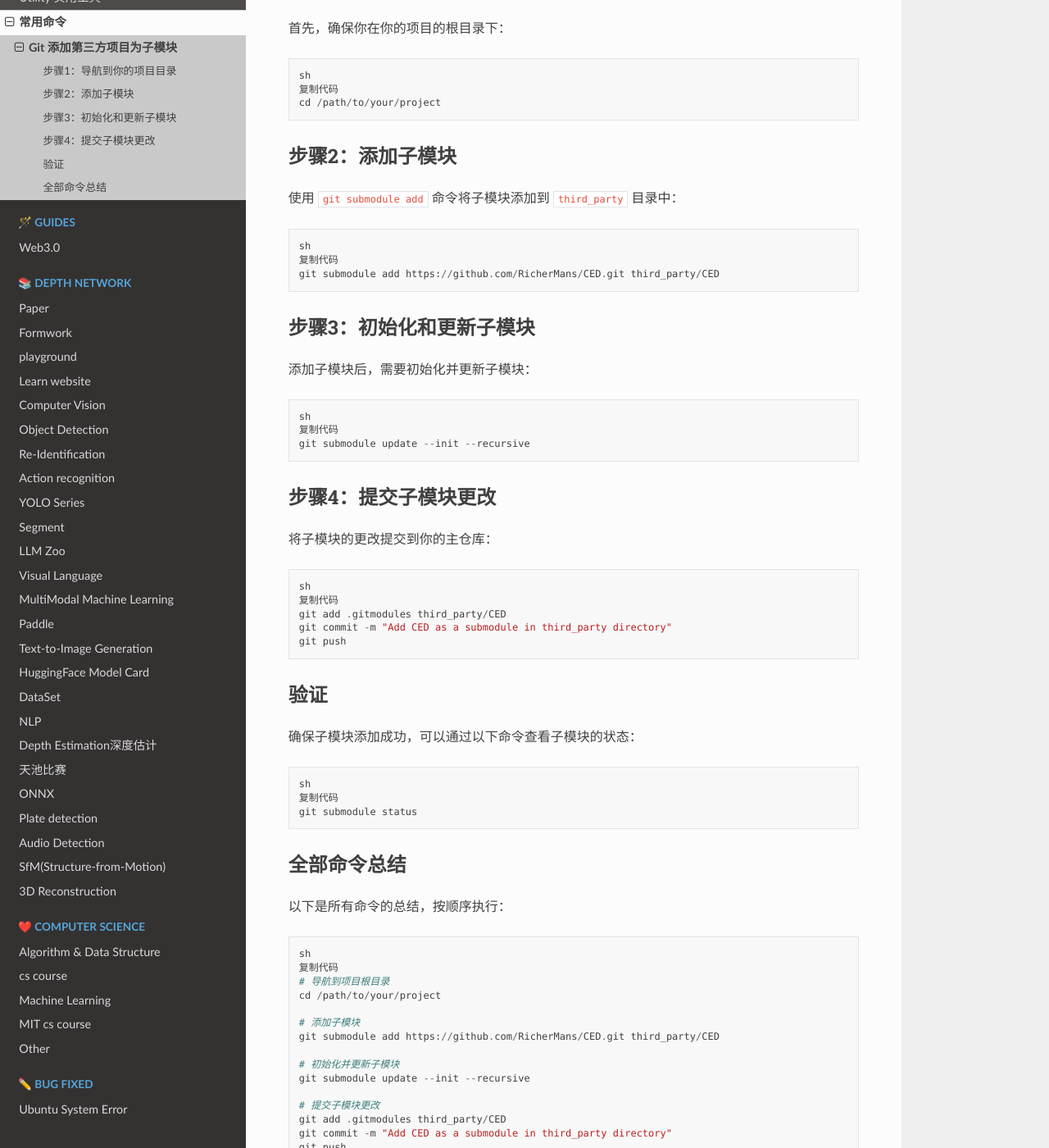
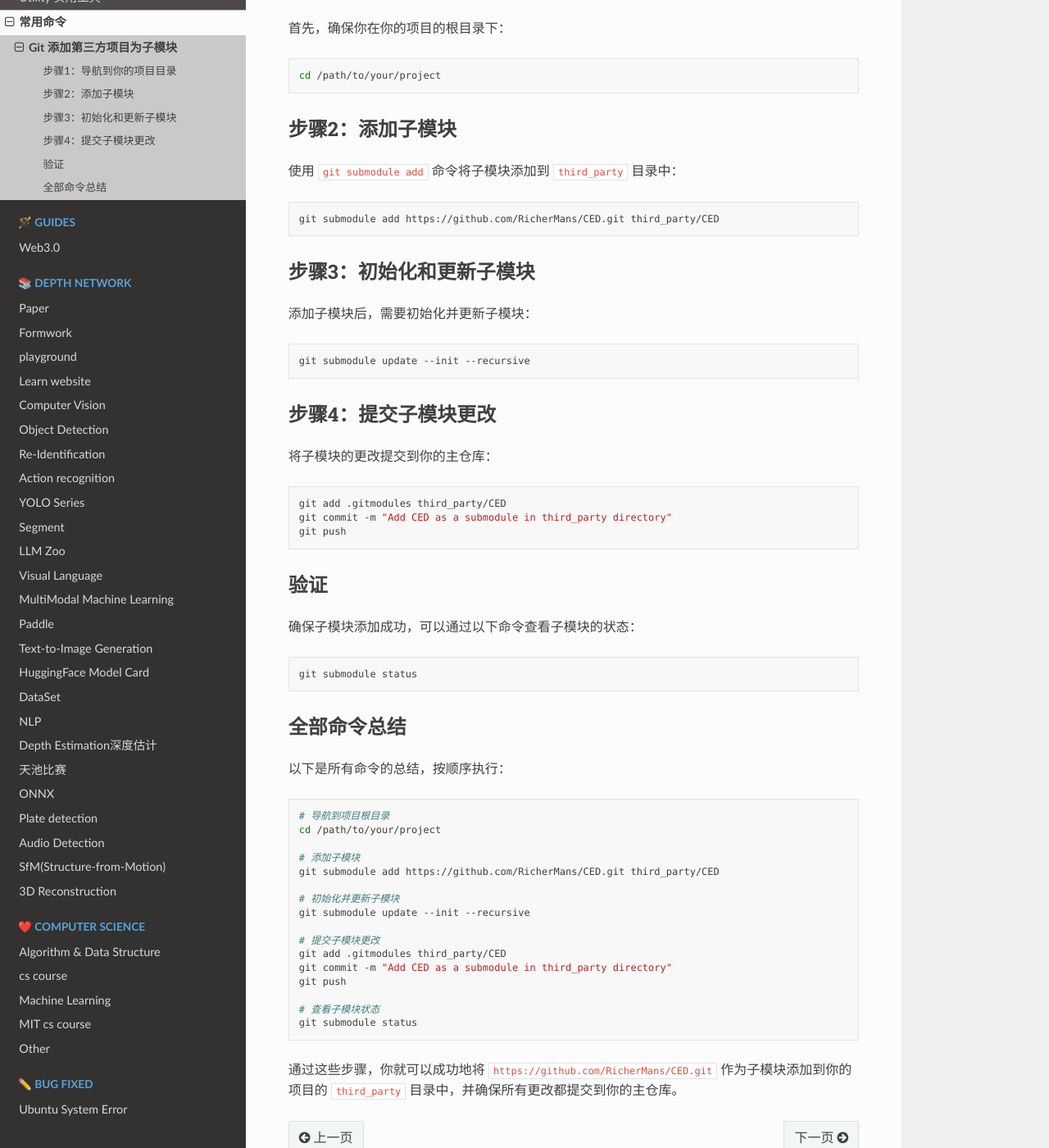
Before and after one commit to knowledge-things/docs, a Sphinx documentation site: the page built from source/tutorials/git_submodule.md, in a window 1280 px wide and 1400 px high, scrolled down 277 px. Shown: the whole window at 82% size. Built offline with Sphinx 7.4.7 and the Read the Docs theme 2.0.0, drawn with Linux system fonts in a browser that asks for light colours.

Commit message:
"git添加子模块"

````diff
--- a/source/tutorials/git_submodule.md
+++ b/source/tutorials/git_submodule.md
@@ -6,9 +6,7 @@
 
 首先，确保你在你的项目的根目录下：
 
-```
-sh
-复制代码
+```shell
 cd /path/to/your/project
 ```
 
@@ -16,9 +14,7 @@ cd /path/to/your/project
 
 使用 `git submodule add` 命令将子模块添加到 `third_party` 目录中：
 
-```
-sh
-复制代码
+```shell
 git submodule add https://github.com/RicherMans/CED.git third_party/CED
 ```
 
@@ -26,9 +22,7 @@ git submodule add https://github.com/RicherMans/CED.git third_party/CED
 
 添加子模块后，需要初始化并更新子模块：
 
-```
-sh
-复制代码
+```shell
 git submodule update --init --recursive
 ```
 
@@ -36,9 +30,7 @@ git submodule update --init --recursive
 
 将子模块的更改提交到你的主仓库：
 
-```
-sh
-复制代码
+```shell
 git add .gitmodules third_party/CED
 git commit -m "Add CED as a submodule in third_party directory"
 git push
@@ -48,9 +40,7 @@ git push
 
 确保子模块添加成功，可以通过以下命令查看子模块的状态：
 
-```
-sh
-复制代码
+```shell
 git submodule status
 ```
 
@@ -58,9 +48,7 @@ git submodule status
 
 以下是所有命令的总结，按顺序执行：
 
-```
-sh
-复制代码
+```shell
 # 导航到项目根目录
 cd /path/to/your/project
 
````
